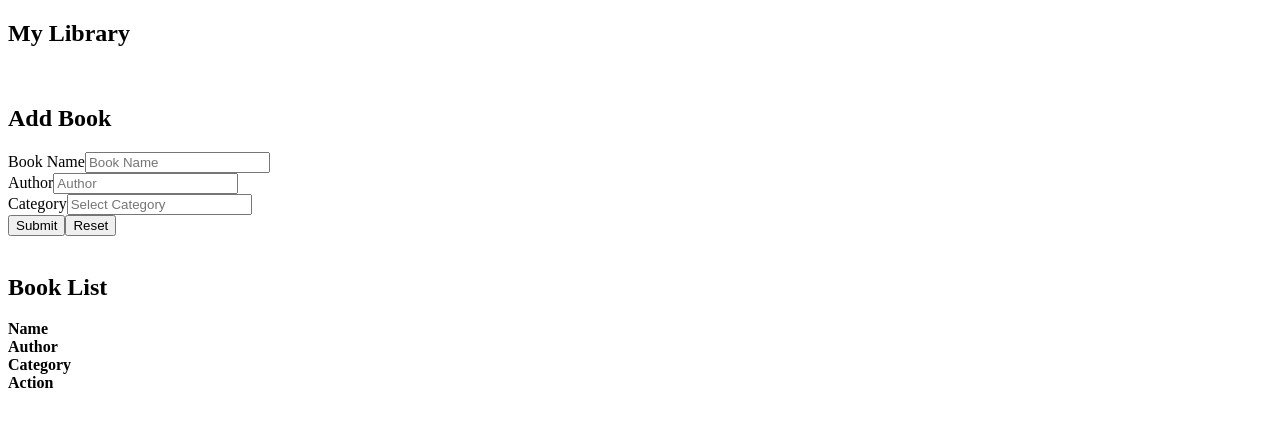
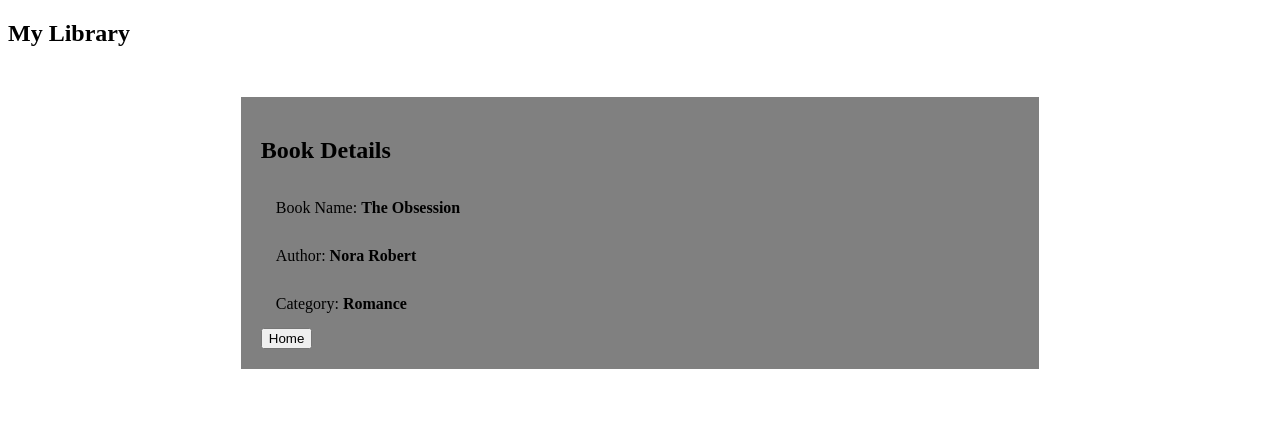
Before and after one commit to mbharti321/library-react-crud-operations, a React (Create React App) app: page /book/1 in a window 1280 px wide. Shown: the top 426 px of the page. Built offline with nearby package versions, Linux system fonts and the light colour scheme; the HTML template or start-up script is replaced by a standard one.

Commit message:
add route and bookdetails component

```diff
--- a/src/components/AddBook.js
+++ b/src/components/AddBook.js
@@ -22,6 +22,8 @@ class AddBook extends React.Component {
     // console.log(this.state);
     this.props.addBookHandler(this.state);
     this.setState({ bookName: "", author: "", category: "" });
+    // redirect to home page
+    // this.props.history.push("/");
   };
 
   render() {
--- a/src/components/App.js
+++ b/src/components/App.js
@@ -1,14 +1,20 @@
-import React, { useState, useEffect } from "react";
+import React, { useState, useEffect, Fragment } from "react";
 import { v4 as uuidv4 } from "uuid";
-import { BrowserRouter as router, Switch, Route } from "react-router-dom";
+import {
+  BrowserRouter as Router,
+  Switch,
+  Route,
+  Routes,
+  useParams
+} from "react-router-dom";
 import "./App.css";
 import Header from "./Header";
 import AddBook from "./AddBook";
 import BookList from "./BookList";
+import BookDetails from "./BookDetails";
 
 function App() {
   const LOCAL_STORAGE_KEY = "books";
-
 
   // state hook
   const [books, setBooks] = useState([]);
@@ -42,10 +48,30 @@ function App() {
 
   return (
     <div className="ui container">
-      <Header />
-      <AddBook addBookHandler={addBookHandler} />
-      <br />
-      <BookList books={books} getBookId={removeBookHandler}/>
+      <Router>
+        <Header />
+        {/* <AddBook addBookHandler={addBookHandler} />
+        <BookList books={books} getBookId={removeBookHandler} /> */}
+        <Routes>
+          <Route
+            path="/"
+            exact
+            element={
+              <Fragment>
+                <AddBook addBookHandler={addBookHandler} />
+                <BookList books={books} getBookId={removeBookHandler} />
+              </Fragment>
+            }
+          />
+          <Route
+            path="/book/:id"
+            element={
+              <BookDetails books={books}/>
+            }
+          />
+          {/* <Route path="/add" element={<AddBook addBookHandler={addBookHandler} />} /> */}
+        </Routes>
+      </Router>
     </div>
   );
 }
--- a/src/components/BookDetails.js
+++ b/src/components/BookDetails.js
@@ -0,0 +1,45 @@
+import React from "react";
+import { Link } from "react-router-dom";
+
+const BookDetails = (props) => {
+  console.log("BookDetails: ", props);
+
+  const myStyle = {
+    display: "flex",
+    // justifyContent: "center",
+    // justifyItems: "center",
+    flexDirection: "column",
+    margin: "auto",
+    marginTop: "50px",
+    width: "60%",
+    padding: "20px",
+    backgroundColor: "gray",
+    // alignContent: "center",
+  };
+
+  const myStyleContent = {
+    margin: "5px",
+    padding: "10px",
+  };
+  return (
+    <div>
+      <div className="ui container" style={myStyle}>
+        <h2>Book Details</h2>
+        <div className="" style={myStyleContent}>
+          Book Name: <strong>The Obsession</strong>
+        </div>
+        <div className="" style={myStyleContent}>
+          Author: <strong>Nora Robert</strong>
+        </div>
+        <div className="" style={myStyleContent}>
+          Category: <strong>Romance</strong>
+        </div>
+        <Link to="/">
+          <button className="ui button blue">Home</button>
+        </Link>
+      </div>
+    </div>
+  );
+};
+
+export default BookDetails;
--- a/src/components/BookList.js
+++ b/src/components/BookList.js
@@ -1,25 +1,68 @@
 import React from "react";
+import { Link } from "react-router-dom";
 import BookRow from "./BookRow";
 
 const BookList = (props) => {
+  const deleteClickHandler = (id) => {
+    props.getBookId(id);
+  };
 
-  const deleteClickHandler= (id) =>{
-    props.getBookId(id);
-  }
+  const tempBooks = [
+    {
+      id: 1,
+      bookName: "The Obsession",
+      author: "Nora Roberts",
+      category: "Novel",
+    },
+    {
+      id: 2,
+      bookName: "Wings of Fire",
+      author: "APJ Abdul Kalam",
+      category: "Self Help",
+    },
+  ];
+
   const renderBookList = props.books.map((book) => {
-    return (
-      <BookRow book={book} clickHandler={deleteClickHandler} />
-    );
+    return <BookRow book={book} key= {book.id} clickHandler={deleteClickHandler} />;
   });
 
   return (
-    <div>
-      <h2>Book List</h2>
-      <div class="ui grid container">
-        <div class="four wide column"><b>Name</b></div>
-        <div class="four wide column"><b>Author</b></div>
-        <div class="four wide column"><b>Category</b></div>
-        <div class="four wide column"><b>Action</b></div>
+    <div className="main">
+      <br />
+      <br />
+      <div
+        style={{
+          display: "flex",
+          flexDirection: "row",
+          justifyContent: "space-between",
+          // margin: "20px",
+          padding: "10px",
+          // borderBlockEnd: "1px solid",
+        }}
+      >
+        <h2>Book List</h2>
+        <Link to="/add">
+          {/* <button className="ui button blue">Add Book</button> */}
+        </Link>
+      </div>
+      <div
+        class="ui grid container"
+        style={{
+          borderBlockEnd: "1px solid",
+        }}
+      >
+        <div class="four wide column">
+          <b>Name</b>
+        </div>
+        <div class="four wide column">
+          <b>Author</b>
+        </div>
+        <div class="four wide column">
+          <b>Category</b>
+        </div>
+        <div class="four wide column">
+          <b>Action</b>
+        </div>
       </div>
       {/* list all books in the list */}
       {renderBookList}
--- a/src/components/BookRow.js
+++ b/src/components/BookRow.js
@@ -1,15 +1,25 @@
 import React from "react";
+import { Link } from "react-router-dom";
 
 const BookRow = (props) => {
-  const {id, bookName, author, category}= props.book;
+  const { id, bookName, author, category } = props.book;
   return (
     <div class="ui grid container">
-      <div class="four wide column">{bookName}</div>
+      <div class="four wide column">
+        <Link to={{ pathname: `/book/${id}`, state: { book: props.book } }}>
+          <div>{bookName}</div>
+        </Link>
+      </div>
       <div class="four wide column">{author}</div>
       <div class="four wide column">{category}</div>
       <div class="four wide column">
-        <i className="edit alternate outline green icon" ></i>
-        <i className="trash alternate outline red icon" onClick={()=>{props.clickHandler(id)}}></i>
+        <i className="edit alternate outline green icon"></i>
+        <i
+          className="trash alternate outline red icon"
+          onClick={() => {
+            props.clickHandler(id);
+          }}
+        ></i>
       </div>
     </div>
   );
```
Also changed, not shown: 1 other file (tests, documents, lock files or other folders).
